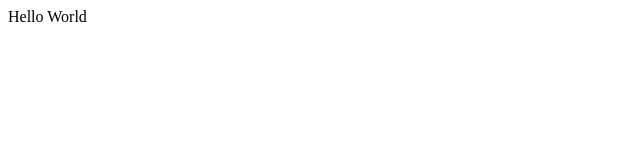
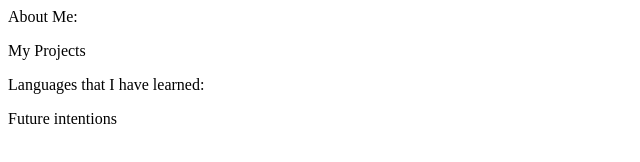
Before and after one commit to Danfigotin/DanFigotin.github.io, a plain HTML site: page index.html in a window 1280 px wide. Shown: the whole page, without its empty margins (0-640 px from the left). Drawn offline with Linux system fonts and the light colour scheme.

Commit message:
Update index.html

```diff
--- a/index.html
+++ b/index.html
@@ -1,2 +1,4 @@
-<html>
-  <p> Hello World</p>
+<p>About Me:</p>
+<p>My Projects</p>
+<p>Languages that I have learned:</p>
+<p>Future intentions</p>
```
